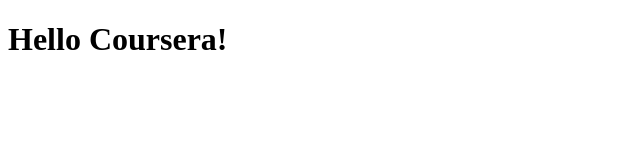
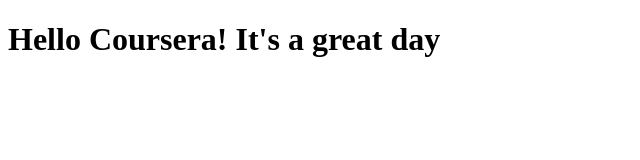
Before and after one commit to sistah/coursera-test, a plain HTML site: page site/index.html in a window 1280 px wide. Shown: the whole page, without its empty margins (0-640 px from the left). Drawn offline with Linux system fonts and the light colour scheme.

Commit message:
small addition.

```diff
--- a/site/index.html
+++ b/site/index.html
@@ -4,6 +4,6 @@
 <title>Hello Coursera!</title>
 </head>
 <body>
-<h1>Hello Coursera!</h1>
+<h1>Hello Coursera! It's a great day</h1>
 </body>
 </html>
```
